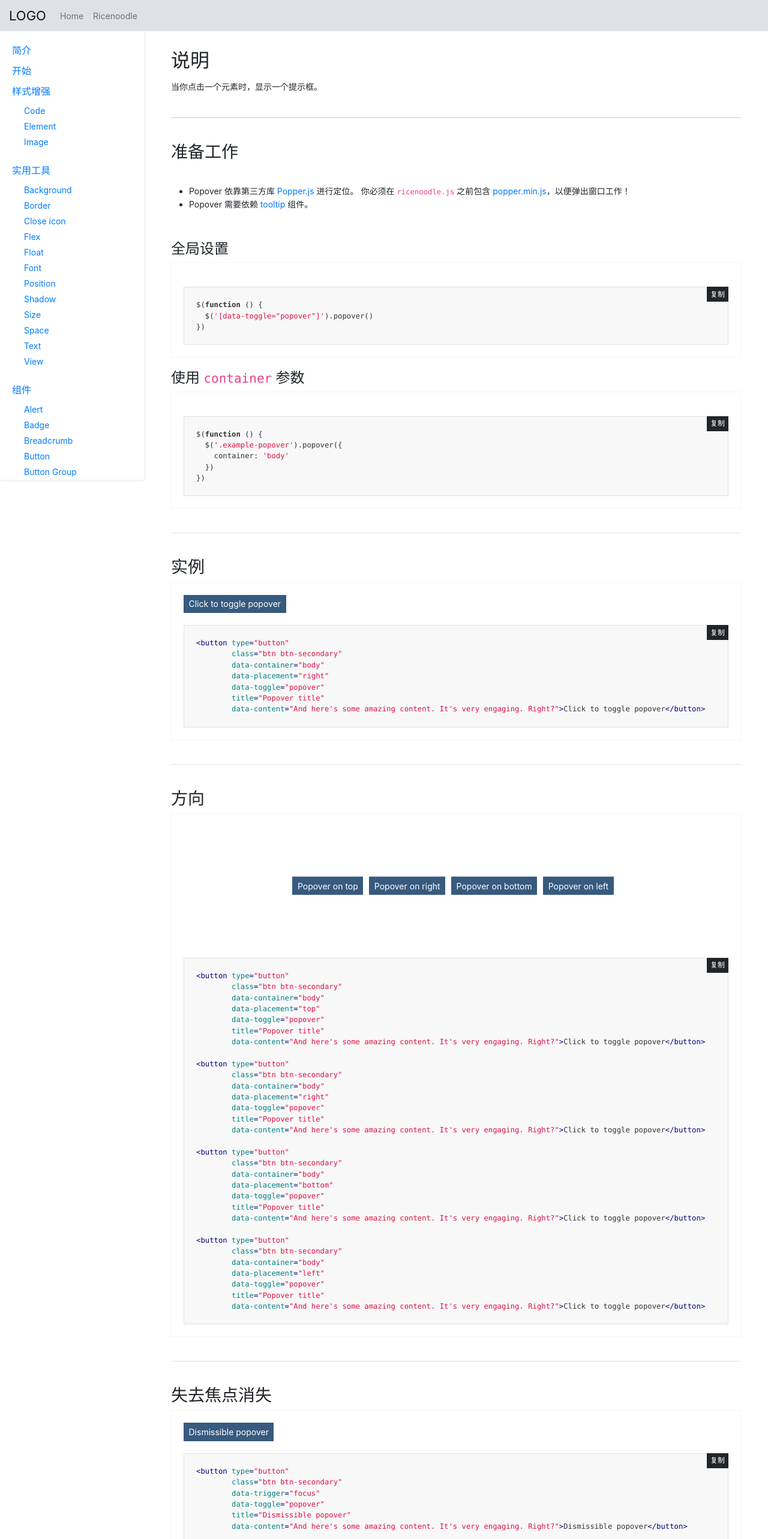
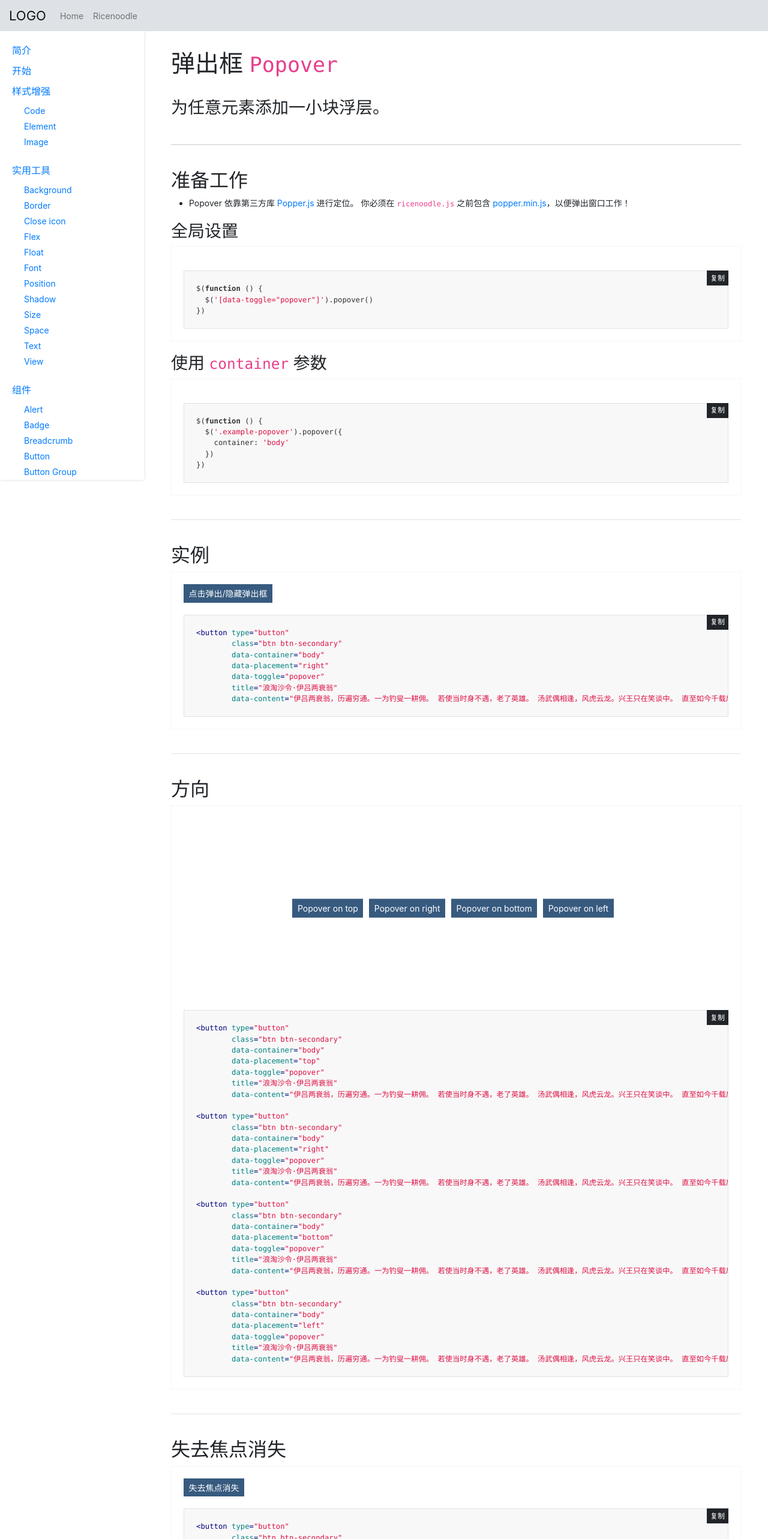
Before and after one commit to yayocn/yayocn-web, a React app: page /ricenoodle/components/popover in a window 1280 px wide. Shown: the top 2566 px of the page at 60% size. Built offline with nearby package versions, Linux system fonts and the light colour scheme.

Commit message:
improve popover

```diff
--- a/src/view/ricenoodle/components/Popover.js
+++ b/src/view/ricenoodle/components/Popover.js
@@ -30,8 +30,8 @@ export default class Pagination extends Component {
         data-container="body"
         data-placement="${item.placement}"
         data-toggle="popover"
-        title="Popover title"
-        data-content="And here's some amazing content. It's very engaging. Right?">Click to toggle popover</button>
+        title="浪淘沙令·伊吕两衰翁"
+        data-content="伊吕两衰翁，历遍穷通。一为钓叟一耕佣。 若使当时身不遇，老了英雄。 汤武偶相逢，风虎云龙。兴王只在笑谈中。 直至如今千载后，谁与争功。">点击弹出/隐藏弹出框</button>
 
 `;
       } else {
@@ -40,8 +40,8 @@ export default class Pagination extends Component {
         data-container="body"
         data-placement="${item.placement}"
         data-toggle="popover"
-        title="Popover title"
-        data-content="And here's some amazing content. It's very engaging. Right?">Click to toggle popover</button>`;
+        title="浪淘沙令·伊吕两衰翁"
+        data-content="伊吕两衰翁，历遍穷通。一为钓叟一耕佣。 若使当时身不遇，老了英雄。 汤武偶相逢，风虎云龙。兴王只在笑谈中。 直至如今千载后，谁与争功。">点击弹出/隐藏弹出框</button>`;
       }
     })
 
@@ -53,8 +53,8 @@ export default class Pagination extends Component {
         class="btn btn-secondary"
         data-trigger="focus"
         data-toggle="popover"
-        title="Dismissible popover"
-        data-content="And here's some amazing content. It's very engaging. Right?">Dismissible popover</button>`;
+        title="失去焦点消失"
+        data-content="伊吕两衰翁，历遍穷通。一为钓叟一耕佣。 若使当时身不遇，老了英雄。 汤武偶相逢，风虎云龙。兴王只在笑谈中。 直至如今千载后，谁与争功。">失去焦点消失</button>`;
 
     return code;
   }
@@ -62,19 +62,18 @@ export default class Pagination extends Component {
   render () {
     return (
       <PageWrapper>
-        <h2>说明</h2>
-        <p>当你点击一个元素时，显示一个提示框。</p>
+        <h1>弹出框 <code>Popover</code></h1>
+        <p className="font-2x font-100">为任意元素添加一小块浮层。</p>
 
         <div className="divider divider-bold divider-lg"></div>
 
-        <h3>准备工作</h3>
-        <ul className="p-30">
+        <h2>准备工作</h2>
+        <ul className="ph-30">
           <li>Popover 依靠第三方库 <a href="https://popper.js.org/" target="_blank" rel="noopener noreferrer">Popper.js</a> 进行定位。
             你必须在 <code>ricenoodle.js</code> 之前包含 <a href="https://cdnjs.cloudflare.com/ajax/libs/popper.js/1.14.3/umd/popper.min.js" target="_blank" rel="noopener noreferrer">popper.min.js</a>，以便弹出窗口工作！</li>
-          <li>Popover 需要依赖 <a href="/ricenoodle/components/tooltip">tooltip</a> 组件。</li>
         </ul>
 
-        <h4 className="mt-20">全局设置</h4>
+        <h3 className="mt-20">全局设置</h3>
         <div className={classnames(style['util-pagination'])}>
           <div className="row">
             <div className="col-12">
@@ -97,7 +96,7 @@ export default class Pagination extends Component {
           </div>
         </div>
 
-        <h4 className="mt-20">使用 <code>container</code> 参数</h4>
+        <h3 className="mt-20">使用 <code>container</code> 参数</h3>
         <div className={classnames(style['util-pagination'])}>
           <div className="row">
             <div className="col-12">
@@ -124,7 +123,7 @@ export default class Pagination extends Component {
 
         <div className="divider divider-lg"></div>
 
-        <h3>实例</h3>
+        <h2>实例</h2>
         <div className={classnames(style['util-pagination'])}>
           <div className="row">
             <div className="col-12">
@@ -140,8 +139,8 @@ export default class Pagination extends Component {
                                     data-container="body"
                                     data-placement={item.placement}
                                     data-toggle="popover"
-                                    title="Popover title"
-                                    data-content="And here's some amazing content. It's very engaging. Right?" key={index}>Click to toggle popover</button>
+                                    title="浪淘沙令·伊吕两衰翁"
+                                    data-content="伊吕两衰翁，历遍穷通。一为钓叟一耕佣。 若使当时身不遇，老了英雄。 汤武偶相逢，风虎云龙。兴王只在笑谈中。 直至如今千载后，谁与争功。" key={index}>点击弹出/隐藏弹出框</button>
                           )
                         })
                       }
@@ -162,14 +161,14 @@ export default class Pagination extends Component {
 
         <div className="divider divider-lg"></div>
 
-        <h3>方向</h3>
+        <h2>方向</h2>
         <div className={classnames(style['util-pagination'])}>
           <div className="row">
             <div className="col-12">
               <div className={classnames(common['feature-example'])}>
                 <div className={classnames(common['example-view'])}>
                   <div className="row">
-                    <div className="col-12 pt-relative" style={{ height: '200px'}}>
+                    <div className="col-12 pt-relative" style={{ height: '300px'}}>
                       <div className="pt-absolute pt-center text-center">
                         {
                           POPOVER.direction.map((item, index) => {
@@ -179,8 +178,8 @@ export default class Pagination extends Component {
                                       data-container="body"
                                       data-placement={item.placement}
                                       data-toggle="popover"
-                                      title="Popover title"
-                                      data-content="And here's some amazing content. It's very engaging. Right?" key={index}>{item.title}</button>
+                                      title="浪淘沙令·伊吕两衰翁"
+                                      data-content="伊吕两衰翁，历遍穷通。一为钓叟一耕佣。 若使当时身不遇，老了英雄。 汤武偶相逢，风虎云龙。兴王只在笑谈中。 直至如今千载后，谁与争功。" key={index}>{item.title}</button>
                             )
                           })
                         }
@@ -202,7 +201,7 @@ export default class Pagination extends Component {
 
         <div className="divider divider-lg"></div>
 
-        <h3>失去焦点消失</h3>
+        <h2>失去焦点消失</h2>
         <div className={classnames(style['util-pagination'])}>
           <div className="row">
             <div className="col-12">
@@ -214,8 +213,8 @@ export default class Pagination extends Component {
                               className="btn btn-secondary"
                               data-trigger="focus"
                               data-toggle="popover"
-                              title="Dismissible popover"
-                              data-content="And here's some amazing content. It's very engaging. Right?">Dismissible popover</button>
+                              title="失去焦点消失"
+                              data-content="伊吕两衰翁，历遍穷通。一为钓叟一耕佣。 若使当时身不遇，老了英雄。 汤武偶相逢，风虎云龙。兴王只在笑谈中。 直至如今千载后，谁与争功。">失去焦点消失</button>
                     </div>
                   </div>
                 </div>
@@ -232,8 +231,8 @@ export default class Pagination extends Component {
         </div>
 
         <div className="divider divider-lg"></div>
-        <h3>事件</h3>
-        <p>参考<a className="btn btn-link" href="https://getbootstrap.com/docs/4.1/components/popovers/#usage" target="_blank" rel="noopener noreferrer">Bootstrap popover</a> 。</p>
+        <h2>事件</h2>
+        <p>参考<a className="btn btn-link" href="https://getbootstrap.com/docs/4.1/components/popovers/#usage" target="_blank" rel="noopener noreferrer">Bootstrap popover</a>。</p>
       </PageWrapper>
     );
   }
```
